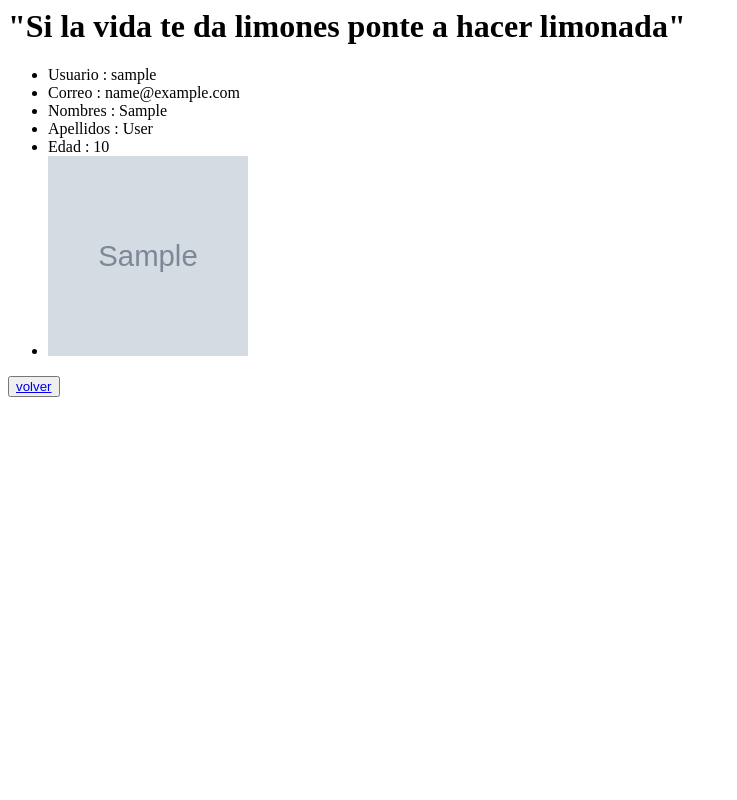
After one commit to PySanti/FriendNet, a Django app: page /detail/1 in a window 1280 px wide. The commit adds this page. Shown: the whole page, without its empty margins (0-737 px from the left). Run offline with Django 4.2, Linux system fonts and the light colour scheme; tables that the repository leaves empty hold one stand-in row (values such as "Sample post"); grey boxes marked "Sample" are stand-in pictures; parts of the project's set-up code (start-up, migrations or seed data) failed here and were passed over.

Commit message:
Commit de vista de detail

```diff
--- a/applications/Usuarios/urls.py
+++ b/applications/Usuarios/urls.py
@@ -1,7 +1,12 @@
 from django.urls import (
     path
 )
-from .views import LoginView, LogoutView, SignUpView
+from .views import (
+    LoginView,
+    LogoutView,
+    SignUpView,
+    ShowUserDetailView
+    )
 
 app_name = 'users'
 
@@ -9,4 +14,5 @@ urlpatterns = [
     path('signin/', LoginView.as_view(), name='signin'),
     path('signout/', LogoutView.as_view(), name='signout'),
     path('signup/', SignUpView.as_view(), name='signup'),
+    path('detail/<int:pk>', ShowUserDetailView.as_view(),name='detail')
 ]
--- a/applications/Usuarios/views.py
+++ b/applications/Usuarios/views.py
@@ -5,7 +5,8 @@ from django.http import HttpResponseRedirect
 from django.urls import reverse_lazy
 from django.views.generic import (
     FormView,
-    View
+    View,
+    DetailView
 )
 from django.urls import reverse_lazy
 from .forms import (
@@ -50,3 +51,24 @@ class SignUpView(FormView):
         authenticate(username=data['username'], password=data['password'])
         login(self.request, user=new_user)
         return super().form_valid(form)
+
+class ShowUserDetailView(DetailView):
+    template_name = 'Usuarios/usuarios_detail.html'
+    model = Usuarios
+    context_object_name = 'usuario'
+    USERS_TRADUCTION_ATTRS = {
+        'username' : 'Usuario',
+        'email' : 'Correo',
+        'first_names' : 'Nombres',
+        'last_names' : 'Apellidos',
+        'age' : 'Edad',
+    }
+    NOT_TEMPLATEABLE_ATTRS = ['id', 'password', 'last_login', 'is_superuser', 'is_staff', 'is_online', 'current_status', '_state', 'photo']
+    def get_context_data(self, **kwargs):
+        context = super().get_context_data(**kwargs)
+        cleaned_usuario_dict = {
+            self.USERS_TRADUCTION_ATTRS[i[0]]:i[1] for i in context['usuario'].__dict__.items() if i[0] not in self.NOT_TEMPLATEABLE_ATTRS
+        }
+        context['user_data'] = cleaned_usuario_dict
+        context['user_photo'] = context['usuario'].photo.url
+        return context
--- /dev/null
+++ b/templates/Usuarios/usuarios_detail.html
@@ -0,0 +1,32 @@
+<html lang="en">
+<head>
+    <meta charset="UTF-8">
+    <meta http-equiv="X-UA-Compatible" content="IE=edge">
+    <meta name="viewport" content="width=device-width, initial-scale=1.0">
+    <title>Document</title>
+</head>
+<body>
+    <header class="header-container">
+        <h1 class="header-container">
+            "Si la vida te da limones ponte a hacer limonada"
+        </h1>
+    </header>
+    <section class="detail-container">
+        <ul class="detail-list">
+
+            {% for i in user_data.items  %}
+                <li class="detail-item">
+                    {{i.0}} : {{i.1}}
+                </li>
+            {% endfor %}
+            <li class="detail-item-photo">
+                <img src="{{user_photo}}" alt="imagen no encontrada ... " width="200px" height="200px">
+            </li>
+        </ul>
+
+    </section>
+    <button class="back-btn-container">
+        <a class="back-btn"href="../">volver</a>
+    </button>
+</body>
+</html>
```
Also changed, not shown: templates/Home/home_view.html (+8 -0 lines), 1 other file.
